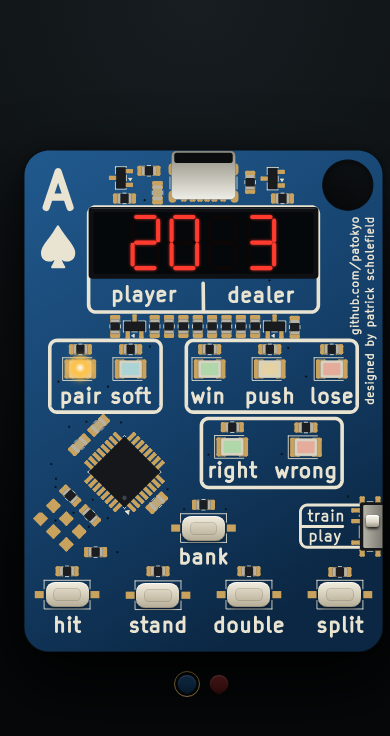
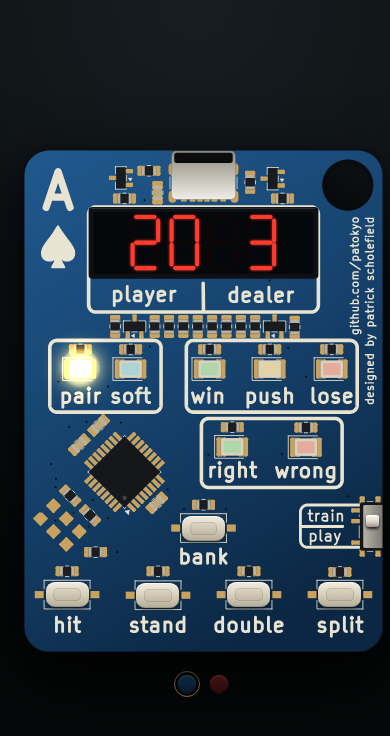
Before and after one commit to Patokyo/blackjack-keychain, a plain HTML site: page virtual/index.html in a window 390 px wide. Drawn offline with Linux system fonts and the light colour scheme.

Commit message:
Brighten the LEDs and stop long presses selecting the board
A lit LED is now a hotter white centre over the board colour, with the
glow added to the pixels underneath (plus-lighter, screen where that is
unsupported) and a wider halo, so it still reads on a bright phone
screen instead of washing out.

The board and its keys also opt out of text selection, the image copy
callout and draggable art, and the board swallows the context menu, so
holding a key on a phone presses it rather than offering to copy the
artwork.

```diff
--- a/virtual/index.html
+++ b/virtual/index.html
@@ -39,6 +39,13 @@
     width: min(420px, 92vw);
     aspect-ratio: 50 / 70;
     filter: drop-shadow(0 26px 34px #000c) drop-shadow(0 2px 3px #0008);
+    /* a long press on the board should press the keys, not start a
+       text selection or the image copy callout */
+    -webkit-user-select: none;
+    -moz-user-select: none;
+    user-select: none;
+    -webkit-touch-callout: none;
+    touch-action: manipulation;
   }
 
   .art {
@@ -47,6 +54,8 @@
     width: 100%;
     height: 100%;
     display: block;
+    pointer-events: none;
+    -webkit-user-drag: none;
   }
 
   /* soldermask choice: one plotted board per colour */
@@ -125,19 +134,26 @@
 
   .led {
     position: absolute;
-    width: 8%;
-    height: 5.714%;
+    width: 11%;
+    height: 7.857%;
     transform: translate(-50%, -50%);
     border-radius: 50%;
     pointer-events: none;
     opacity: 0;
+    /* white hot centre, coloured body, then two stacked shadows for the
+       glow. plus-lighter adds the light to the board underneath instead
+       of painting a pale disc over it, so a lit LED still reads on a
+       bright phone screen (screen is the fallback for older Safari). */
     background: radial-gradient(circle at 50% 45%,
-                #fff 0%, var(--c) 24%, #0000 70%);
-    filter: drop-shadow(0 0 3px var(--c));
+                #fff 0%, #fff 9%, var(--c) 32%, #0000 70%);
+    mix-blend-mode: screen;
+    mix-blend-mode: plus-lighter;
+    filter: drop-shadow(0 0 3px var(--c))
+            drop-shadow(0 0 10px var(--c));
     transition: opacity 0.1s linear;
   }
 
-  .led.on { opacity: 0.95; }
+  .led.on { opacity: 1; }
 
   .led.pair    { --c: #ffc247; }
   .led.soft    { --c: #4fd6ff; }
@@ -162,6 +178,7 @@
       0 2px 3px #00000070;
     cursor: pointer;
     touch-action: manipulation;
+    -webkit-touch-callout: none;
     transition: transform 60ms ease, filter 90ms ease, box-shadow 60ms ease;
   }
 
@@ -242,9 +259,9 @@
   <div class="board" data-finish="blue">
 
     <img class="art art-blue" src="board-blue.svg" width="500" height="700"
-         alt="Front of the blackjack keychain board: a 50 by 70 millimetre PCB with a blue solder mask, four digit display, seven indicator LEDs, five tactile buttons, a slide switch and a USB-C socket.">
+         draggable="false" alt="Front of the blackjack keychain board: a 50 by 70 millimetre PCB with a blue solder mask, four digit display, seven indicator LEDs, five tactile buttons, a slide switch and a USB-C socket.">
     <img class="art art-red" src="board-red.svg" width="500" height="700"
-         alt="Front of the blackjack keychain board: a 50 by 70 millimetre PCB with a red solder mask, four digit display, seven indicator LEDs, five tactile buttons, a slide switch and a USB-C socket.">
+         draggable="false" alt="Front of the blackjack keychain board: a 50 by 70 millimetre PCB with a red solder mask, four digit display, seven indicator LEDs, five tactile buttons, a slide switch and a USB-C socket.">
 
     <!-- U2, four digit display -->
     <div class="display" aria-hidden="true">
@@ -298,6 +315,12 @@
     const board = document.querySelector('.board');
     const swatches = document.querySelectorAll('.swatch');
 
+    // Android opens the image menu on a long press; the board is a control,
+    // not something to save or copy.
+    board.addEventListener('contextmenu', function (event) {
+      event.preventDefault();
+    });
+
     swatches.forEach(function (swatch) {
 
       swatch.addEventListener('click', function () {
```
